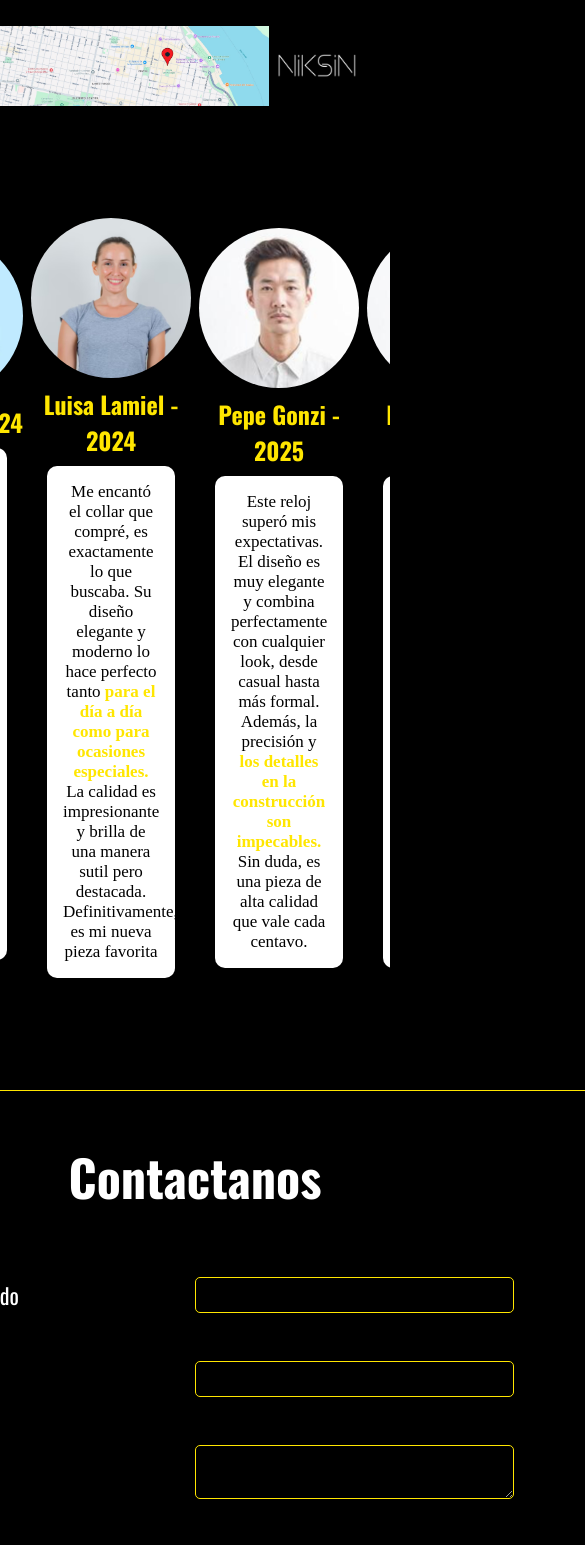
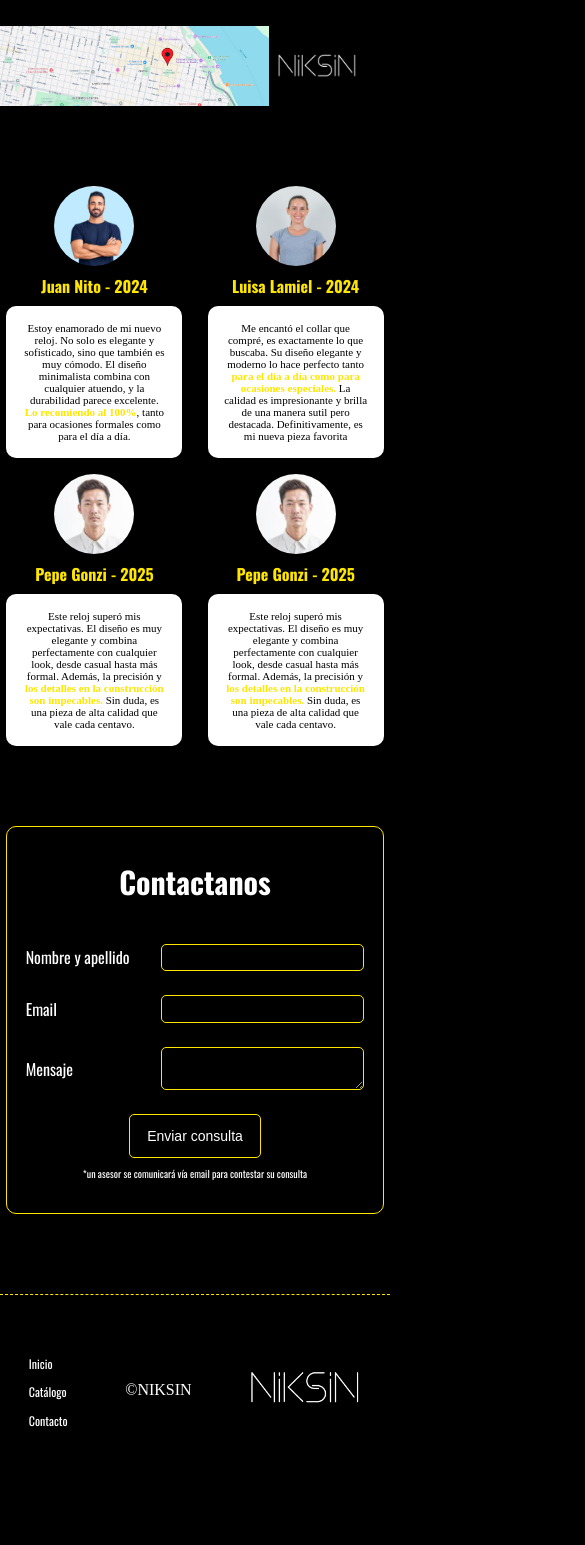
Before and after one commit to Totoneta/NiksinRemasterizada, a React (Vite) app in the folder niksin new/: page / in a window 390 px wide. Shown: the part 1060-2605 px from the top of the page, 585 px wide, since content can reach past the window. After the commit the page ends 2546 px from the top, so only its background shows below. Built offline with nearby package versions, Linux system fonts and the light colour scheme.

Commit message:
Responsive del inicio completado en 350px a 499px, incluyendo el footer. build preparado para luego subir a netlify

```diff
--- a/niksin new/src/components/contactoform/contactoform.css
+++ b/niksin new/src/components/contactoform/contactoform.css
@@ -83,3 +83,46 @@
 .inputenviarform:hover {
     background-color: #171717;
 }
+
+/* Responsive */
+@media (min-width: 350px) and (max-width: 499px) {
+
+    .formulariosubcontainer {
+        gap: 1.5rem;
+        padding: 2rem 0;
+        width: 97%;
+    }
+
+    .formulariosubcontainer>h3 {
+        font-size: 30px;
+    }
+
+    .inputnombrecontainer,
+    .inputemailcontainer,
+    .inputdescripcioncontainer {
+        width: 90%;
+    }
+
+    .inputnombrecontainer>label,
+    .inputemailcontainer>label,
+    .inputdescripcioncontainer>label {
+        font-size: 16px;
+    }
+
+    .inputnombrecontainer>input,
+    .inputemailcontainer>input,
+    .inputdescripcioncontainer>textarea {
+        padding: .3rem .5rem;
+        width: 60%;
+        font-size: 14px;
+    }
+
+    .inputsubmitcontainer>span {
+        font-size: 10px;
+    }
+
+    .inputenviarform {
+        padding: .8rem 1.1rem;
+        font-size: 14px;
+    }
+}
--- a/niksin new/src/components/footer/footer.css
+++ b/niksin new/src/components/footer/footer.css
@@ -38,3 +38,26 @@
 .footercontainer>a>img {
     height: 10rem;
 }
+
+/* Responsive */
+@media (min-width: 350px) and (max-width: 499px) {
+    .footercontainer {
+        margin-top: 3rem;
+    }
+
+    .navbarfootercontainer {
+        gap: .3rem;
+    }
+
+    .navbarfooteritem>a {
+        font-size: 12px;
+    }
+
+    .footercontainer>span {
+        font-size: 16px;
+    }
+
+    .footercontainer>a>img {
+        height: 3.5rem;
+    }
+}
--- a/niksin new/src/components/reviewsdepersonas/reviewsdepersonas.css
+++ b/niksin new/src/components/reviewsdepersonas/reviewsdepersonas.css
@@ -61,3 +61,32 @@
 .reviewsdepersonassubcontaineritem>p>strong {
     color: #ffe600;
 }
+
+@media (min-width: 350px) and (max-width: 499px) {
+    .reviewsdepersonascontainer {
+        width: 100%;
+        padding: 3rem 0;
+    }
+
+    .reviewsdepersonassubcontainer {
+        display: grid;
+        grid-template-columns: 50% 50%;
+        width: 95%;
+        gap: 1rem;
+    }
+
+    .reviewsdepersonassubcontaineritem>img {
+        height: 5rem;
+        width: 5rem;
+    }
+
+    .reviewsdepersonassubcontaineritem>h4 {
+        font-size: 16px;
+    }
+
+    .reviewsdepersonassubcontaineritem>p {
+        font-size: 11px;
+        padding: 1rem;
+        width: 95%;
+    }
+}
```
